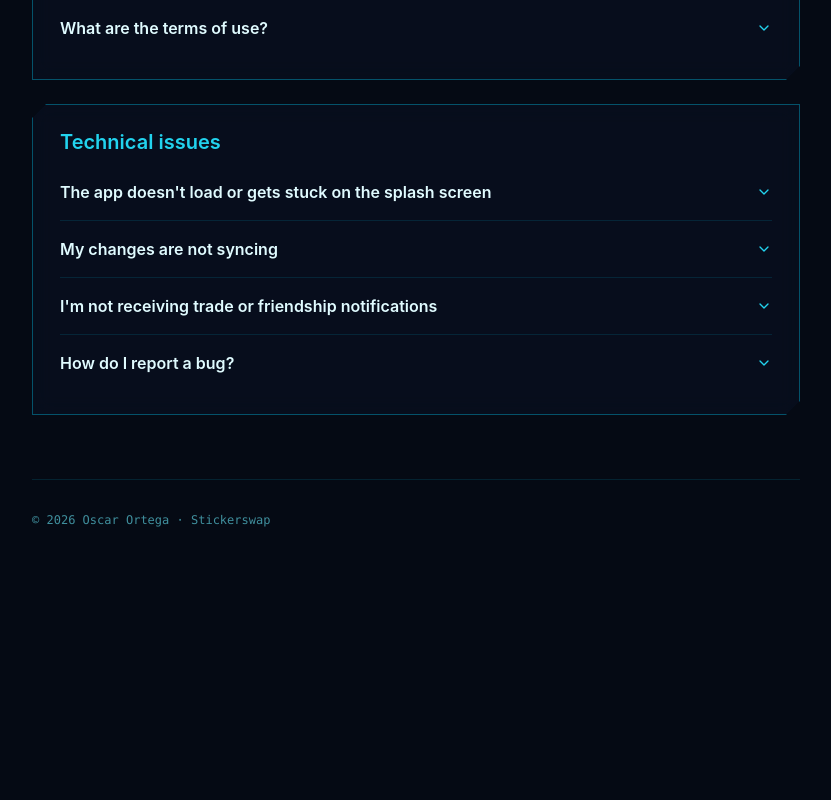
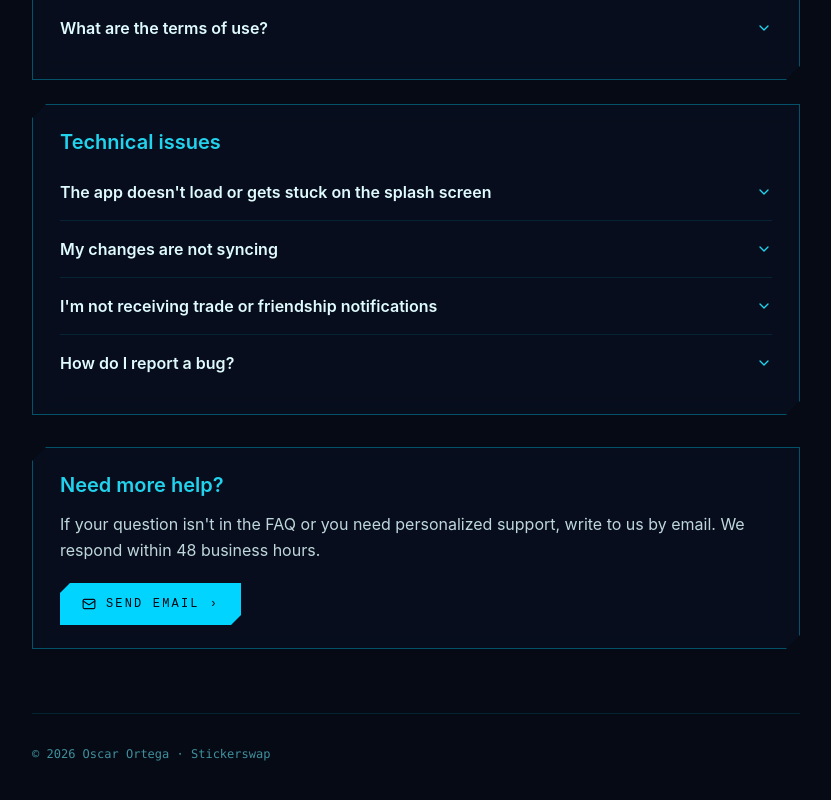
Before and after one commit to oscarortega14/portfolio, a React (Vite) app: page /apps/stickerswap/support in a window 1280 px wide. Shown: the part 1289-2089 px from the top of the page, without its empty margins (224-1055 px from the left). Before the commit the page ends 1865 px from the top, so only its background shows below. Built offline with nearby package versions, Linux system fonts and the light colour scheme.

Commit message:
feat(stickerswap): add contact section with mailto CTA

```diff
--- a/src/legal/StickerswapSupport.tsx
+++ b/src/legal/StickerswapSupport.tsx
@@ -1,11 +1,12 @@
 import { useState } from 'react';
 import { Link } from 'react-router-dom';
 import { motion, AnimatePresence } from 'framer-motion';
-import { ChevronDown } from 'lucide-react';
+import { ChevronDown, Mail } from 'lucide-react';
 import HologramCard from '@/components/HologramCard';
+import HologramButton from '@/components/HologramButton';
 import { useLocalized } from '@/hooks/useLocalized';
 import { useCursorHover } from '@/hooks/useCursorHover';
-import { LAST_UPDATED } from './legalContent';
+import { APP_CONTACT_EMAIL, LAST_UPDATED } from './legalContent';
 
 type FaqItem =
   | { q: string; a: string }
@@ -131,6 +132,15 @@ const content = {
         ],
       },
     ] satisfies readonly FaqCategory[],
+    contact: {
+      title: '¿Necesitás más ayuda?',
+      body:
+        'Si tu pregunta no está en las FAQ o necesitás soporte personalizado, escribinos por email. Respondemos dentro de las 48 horas hábiles.',
+      cta: 'Enviar correo',
+      ctaSubject: 'Solicitud de soporte Stickerswap',
+      ctaBody:
+        'Hola, necesito ayuda con:\n\nDescribí el problema:\n\nVersión de la app (Perfil → Acerca de):\nDispositivo y SO:\n',
+    },
   },
   en: {
     title: 'Support Center',
@@ -240,6 +250,15 @@ const content = {
         ],
       },
     ] satisfies readonly FaqCategory[],
+    contact: {
+      title: 'Need more help?',
+      body:
+        "If your question isn't in the FAQ or you need personalized support, write to us by email. We respond within 48 business hours.",
+      cta: 'Send email',
+      ctaSubject: 'Stickerswap support request',
+      ctaBody:
+        'Hi, I need help with:\n\nDescribe the problem:\n\nApp version (Profile → About):\nDevice and OS:\n',
+    },
   },
 };
 
@@ -373,6 +392,29 @@ export default function StickerswapSupport() {
           ))}
         </div>
 
+        <div className="mt-8">
+          <HologramCard>
+            <h2 className="text-lg sm:text-xl font-semibold mb-3" style={{ color: 'var(--cyan-400)' }}>
+              {c.contact.title}
+            </h2>
+            <p
+              className="text-sm sm:text-base leading-relaxed mb-5"
+              style={{ color: 'var(--cyan-100)', opacity: 0.85 }}
+            >
+              {c.contact.body}
+            </p>
+            <HologramButton
+              as="a"
+              href={`mailto:${APP_CONTACT_EMAIL}?subject=${encodeURIComponent(
+                c.contact.ctaSubject,
+              )}&body=${encodeURIComponent(c.contact.ctaBody)}`}
+              icon={<Mail size={14} />}
+            >
+              {c.contact.cta}
+            </HologramButton>
+          </HologramCard>
+        </div>
+
         <div
           className="mt-16 pt-8 text-xs font-mono"
           style={{
```
